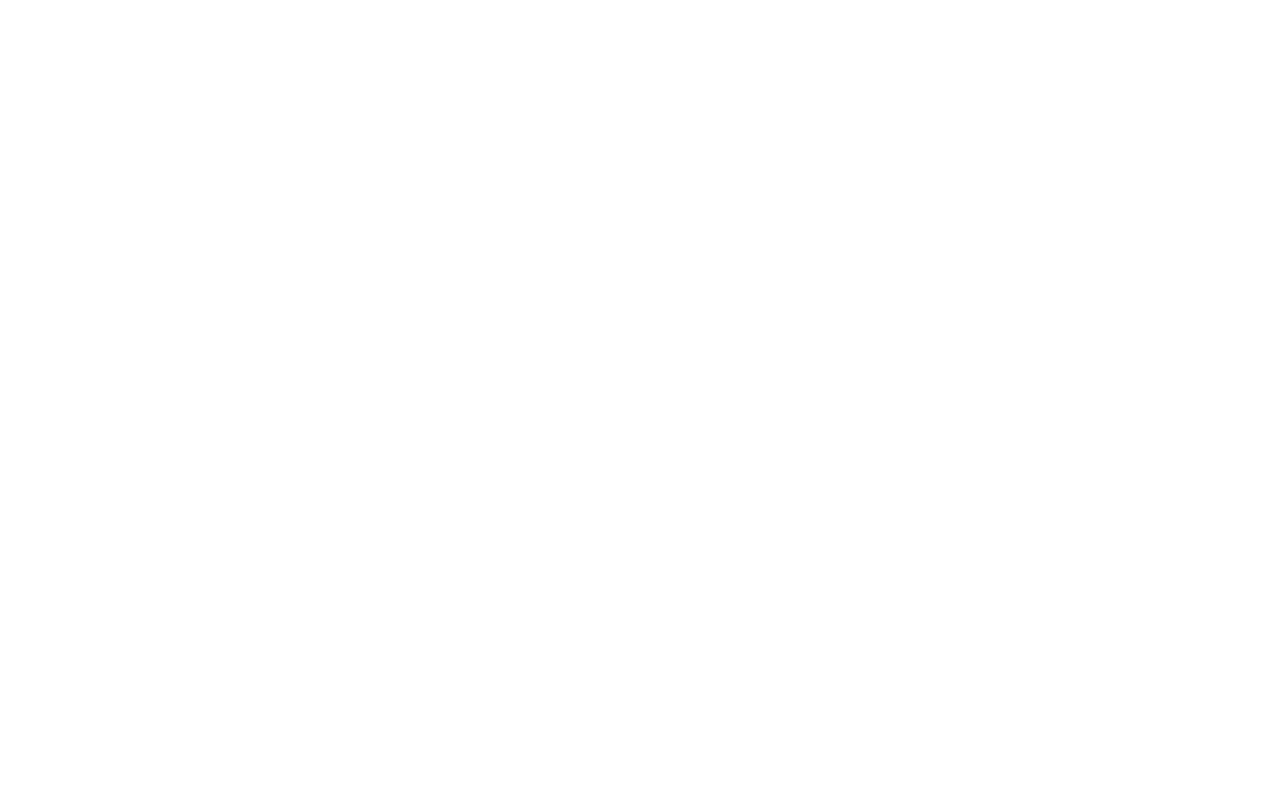
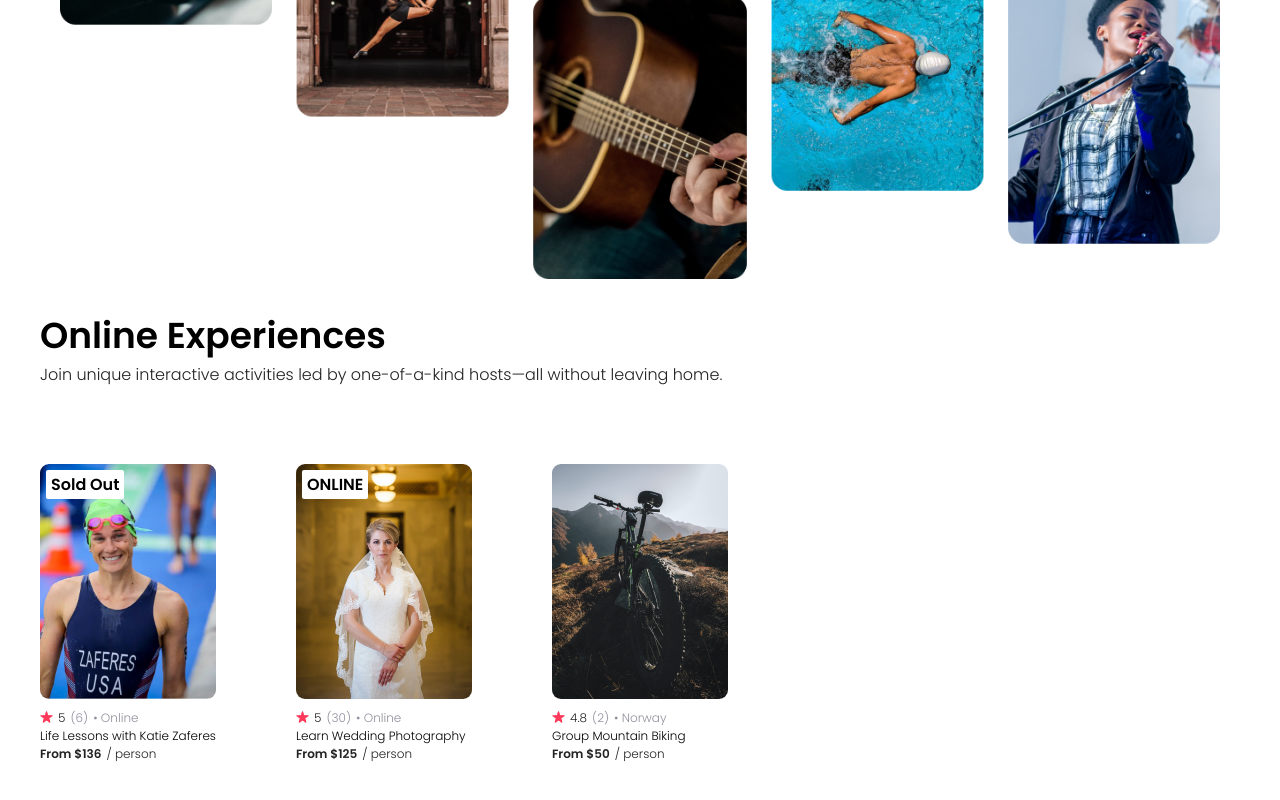
Before and after one commit to devlarrywong/airbnb_landingpage, a React (Vite) app: page / in a window 1280 px wide. Shown: the part 531-1331 px from the top of the page. Before the commit the page ends 800 px from the top, so only its background shows below. Built offline with nearby package versions, Linux system fonts and the light colour scheme; the HTML template or start-up script is replaced by a standard one.

Commit message:
Card component added by array loop from data.js

```diff
--- a/components/Card.css
+++ b/components/Card.css
@@ -6,9 +6,14 @@
   margin: 40px;
 }
 
+.Card__photo-container {
+  position: relative;
+}
+
 .Card__photo {
   width: 176px;
   border-radius: 9px;
+  cursor: pointer;
 }
 
 .Card__rating-container {
@@ -43,3 +48,13 @@
 .Card__bold {
   font-weight: 600;
 }
+
+.Card__photo-badge {
+  position: absolute;
+  top: 6px;
+  left: 6px;
+  background-color: white;
+  padding: 2px 5px;
+  border-radius: 2px;
+  font-weight: bold;
+}
--- a/components/Card.jsx
+++ b/components/Card.jsx
@@ -1,25 +1,36 @@
 import React from 'react';
 import './Card.css';
 import starIcon from '../src/assets/star.png';
-import cardPhoto from '../src/assets/katie-zaferes.png';
 
-const Card = () => {
+const Card = (props) => {
+  let isOnline;
+  if (props.location === 'Online') {
+    isOnline = true;
+  } else {
+    isOnline = false;
+  }
+
   return (
     <div className="Card__container">
-      <div>
-        <img className="Card__photo" src={cardPhoto} />
+      <div className="Card__photo-container">
+        {isOnline && (
+          <div className="Card__photo-badge">
+            {props.openSpots === 0 ? 'Sold Out' : 'ONLINE'}
+          </div>
+        )}
+        <img className="Card__photo" src={`../src/assets/${props.coverImg}`} />
       </div>
       <div className="Card__rating-container">
         <img className="Card__cardPhoto" src={starIcon} />
-        <span className="Card__font Card__font-black">5.0</span>
-        <span className="Card__font Card__font-grey">(6)</span>
-        <span className="Card__font Card__font-grey">• USA</span>
+        <span className="Card__font Card__font-black">{props.rating}</span>
+        <span className="Card__font Card__font-grey">
+          ({props.reviewCount})
+        </span>
+        <span className="Card__font Card__font-grey">• {props.location}</span>
       </div>
-      <p className="Card__font Card__rating-black">
-        Life lessons with Katie Zaferes
-      </p>
+      <p className="Card__font Card__rating-black">{props.title}</p>
       <div className="Card__font Card__font-black Card__price-container">
-        <p className="Card__bold">From $136</p>
+        <p className="Card__bold">From ${props.price}</p>
         <p>/ person</p>
       </div>
     </div>
--- /dev/null
+++ b/data.js
@@ -0,0 +1,41 @@
+export default [
+    {
+        id: 1,
+        title: "Life Lessons with Katie Zaferes",
+        description: "I will share with you what I call \"Positively Impactful Moments of Disappointment.\" Throughout my career, many of my highest moments only came after setbacks and losses. But learning from those difficult moments is what gave me the ability to rise above them and reach my goals.",
+        price: 136,
+        coverImg: "katie-zaferes.png",
+        stats: {
+            rating: 5.0,
+            reviewCount: 6
+        },
+        location: "Online",
+        openSpots: 0,
+    },
+    {
+        id: 2,
+        title: "Learn Wedding Photography",
+        description: "Interested in becoming a wedding photographer? For beginner and experienced photographers alike, join us in learning techniques required to leave the happy couple with memories that'll last a lifetime.",
+        price: 125,
+        coverImg: "wedding-photography.png",
+        stats: {
+            rating: 5.0,
+            reviewCount: 30
+        },
+        location: "Online",
+        openSpots: 27,
+    },
+    {
+        id: 3,
+        title: "Group Mountain Biking",
+        description: "Experience the beautiful Norwegian landscape and meet new friends all while conquering rugged terrain on your mountain bike. (Bike provided!)",
+        price: 50,
+        coverImg: "mountain-bike.png",
+        stats: {
+            rating: 4.8,
+            reviewCount: 2
+        },
+        location: "Norway",
+        openSpots: 3,
+    }
+]
--- a/src/App.css
+++ b/src/App.css
@@ -0,0 +1,8 @@
+.Cards__container {
+  display: flex;
+  overflow-x: scroll;
+}
+
+.Cards__container::-webkit-scrollbar {
+  display: none;
+}
--- a/src/App.jsx
+++ b/src/App.jsx
@@ -3,13 +3,28 @@
 import Header from '../components/Header';
 import Hero from '../components/Hero';
 import Card from '../components/Card';
+import data from '../data';
 
 function App() {
-  // <Hero />
+  const cards = data.map((item) => {
+    return (
+      <Card
+        key={item.id}
+        coverImg={item.coverImg}
+        title={item.title}
+        price={item.price}
+        rating={item.stats.rating}
+        reviewCount={item.stats.reviewCount}
+        location={item.location}
+        openSpots={item.openSpots}
+      />
+    );
+  });
   return (
     <div className="Container">
       <Header />
-      <Card />
+      <Hero />
+      <div className="Cards__container">{cards}</div>
     </div>
   );
 }
```
